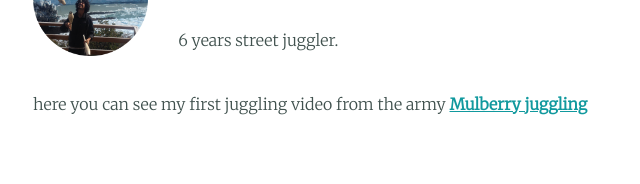
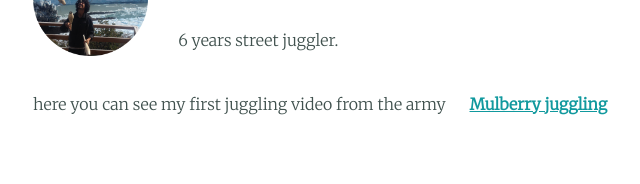
Before and after one commit to NivTzemach/cv, a plain HTML site: page index.html in a window 1280 px wide. Shown: the part 1510-1694 px from the top of the page, 287-927 px from the left. Drawn offline with Linux system fonts and the light colour scheme.

Commit message:
Update styles.css

```diff
--- a/css/styles.css
+++ b/css/styles.css
@@ -70,7 +70,7 @@ margin: 100PX 0;
 
 a{
   color:#11999E;
-
+  margin:10px 20px;
 }
 
 .profile{
```
